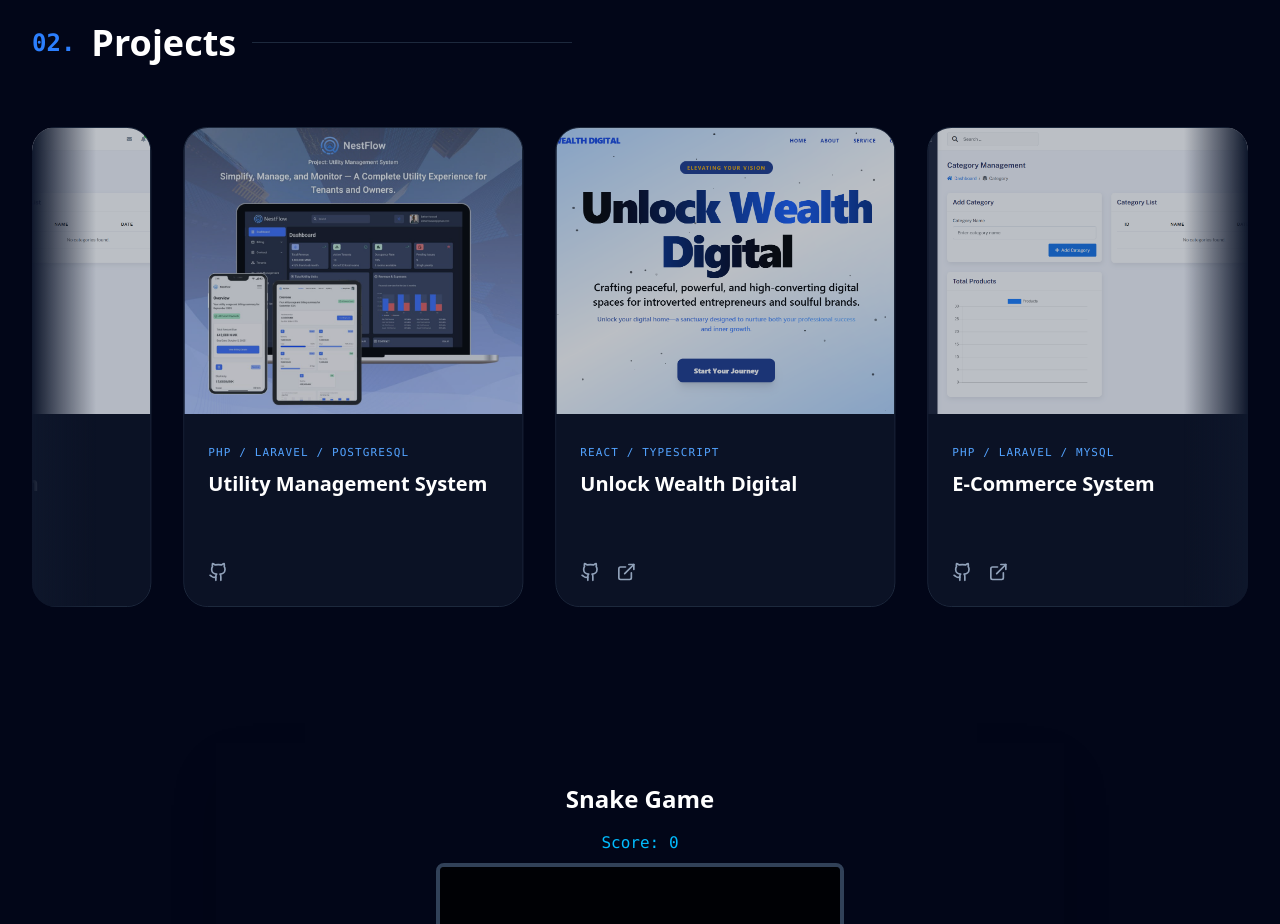
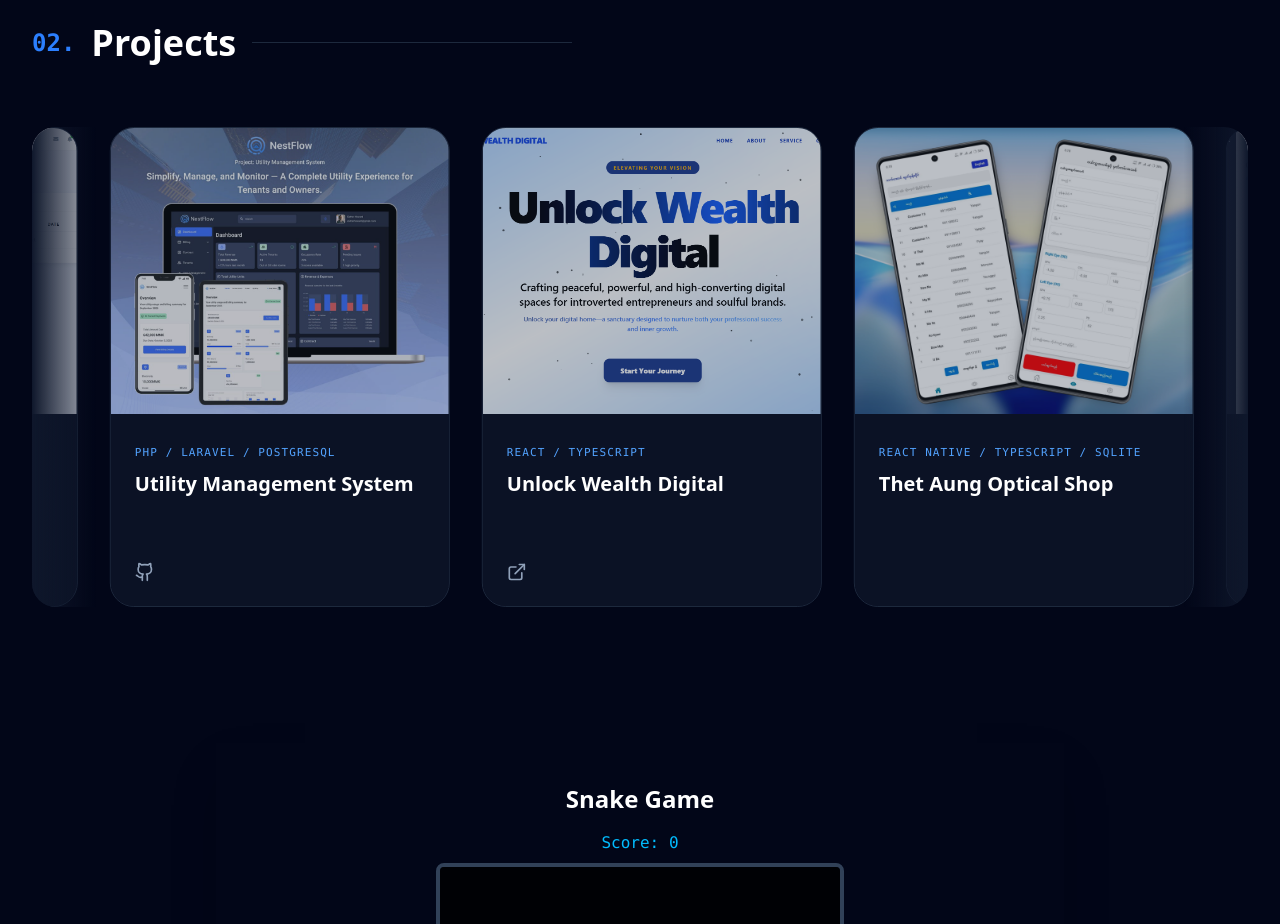
Before and after one commit to AungMinKo-tech/aungminko-portfolio, a React (Vite) app: page / in a window 1280 px wide. Shown: the part 1740-2664 px from the top of the page. Built offline with nearby package versions, Linux system fonts and the light colour scheme.

Commit message:
feat:project_add

```diff
--- a/src/components/features/Project.jsx
+++ b/src/components/features/Project.jsx
@@ -3,6 +3,7 @@ import { Github, ExternalLink } from "lucide-react";
 import AdminDashboard from "../../assets/admin_dashboard.png";
 import Utility from "../../assets/utility.jpg";
 import unlockwealth from "../../assets/unlockwdigital.png";
+import thetaung from "../../assets/thet_aung.png";
 
 const Projects = () => {
   const projectList = [
@@ -25,6 +26,11 @@ const Projects = () => {
       tech: "React / Typescript",
       image: unlockwealth,
       demo: "https://unlockwealthdigital.online",
+    },
+    {
+      title: "Thet Aung Optical Shop",
+      tech: "React Native / Typescript / Sqlite",
+      image: thetaung,
     },
   ];
 
@@ -100,6 +106,7 @@ const ProjectCard = ({ project }) => (
 
       <div className="flex items-center justify-between mt-6">
         <div className="flex gap-4">
+          {project.github && (
             <a
               href={project.github}
               target="_blank"
@@ -109,6 +116,7 @@ const ProjectCard = ({ project }) => (
             >
               <Github size={20} />
             </a>
+          )}
 
           {project.demo && (
             <a
```
Also changed, not shown: src/assets/thet_aung.png (added). Lines whose indentation alone changed are shown as unchanged.
